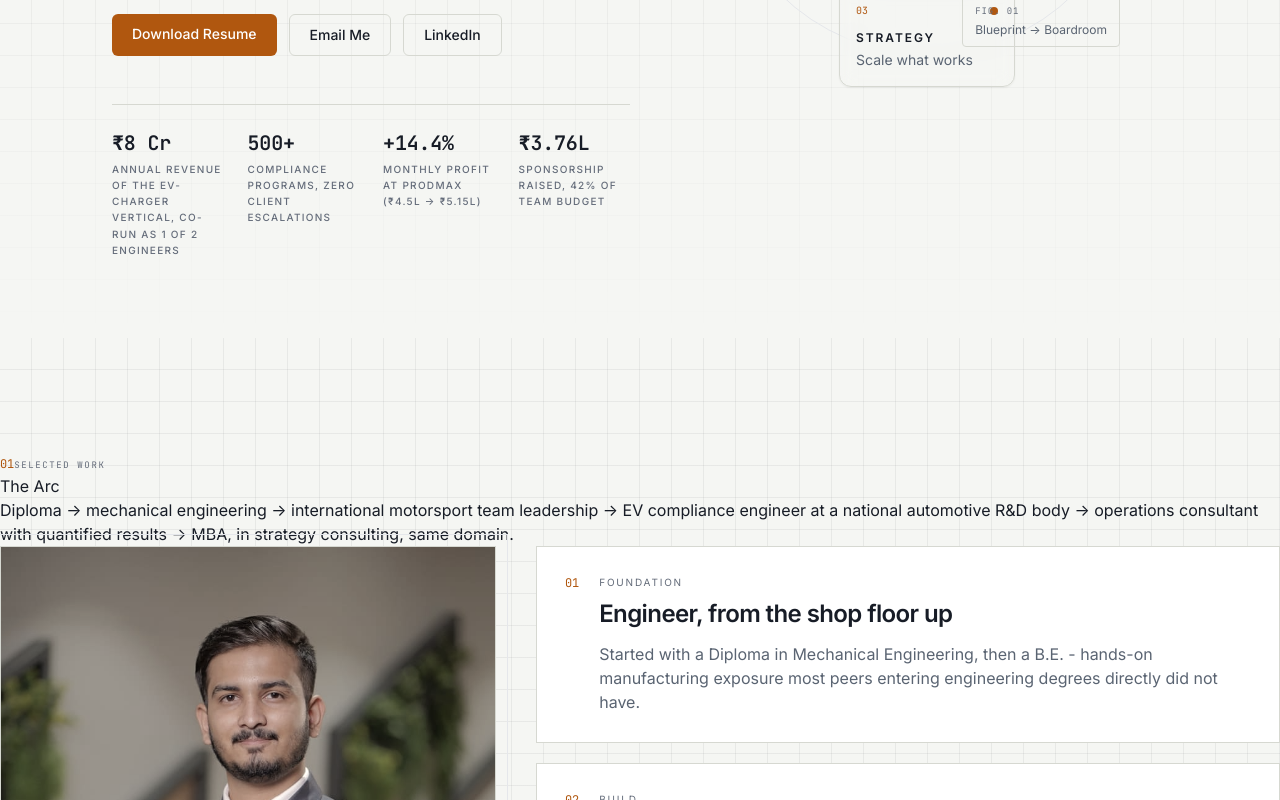
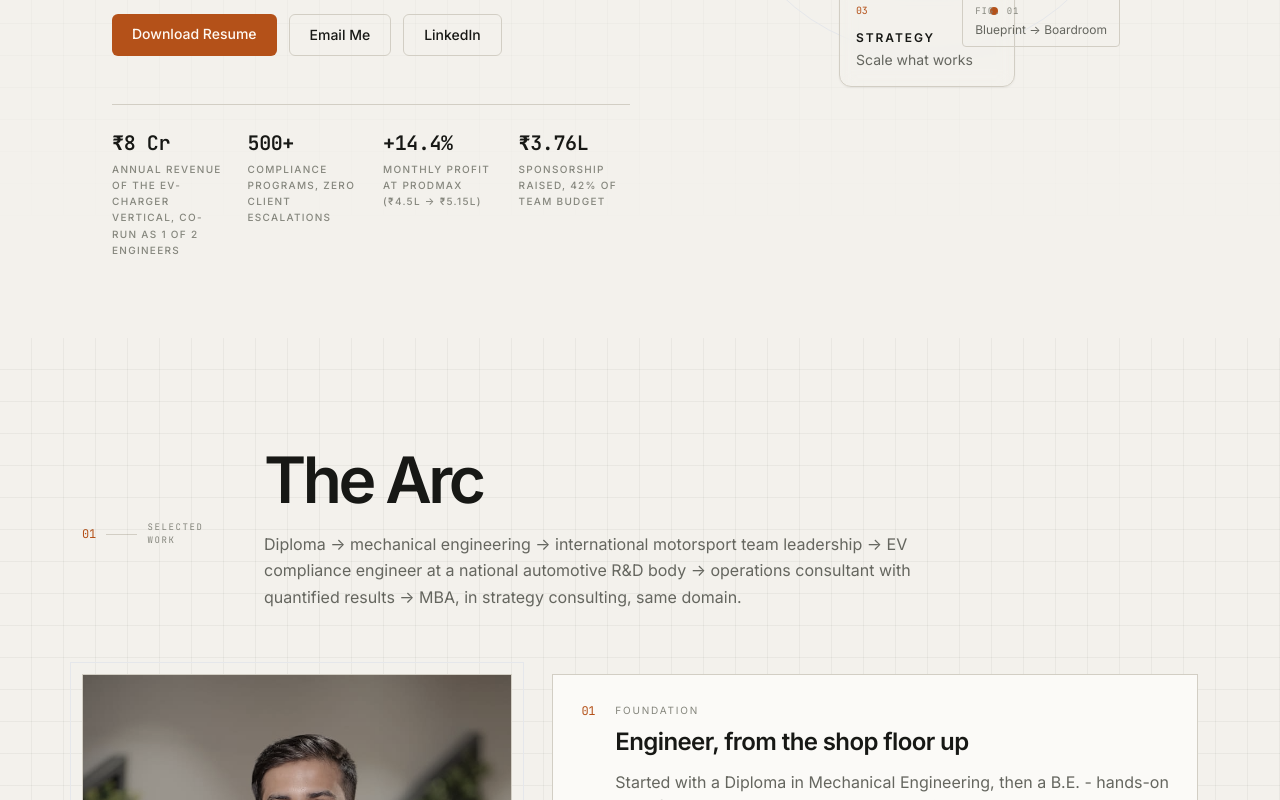
Before and after one commit to shantanuspatil2002-tech/shantanu-portfolio, a React (Vite) app: page / in a window 1280 px wide. Shown: the part 680-1480 px from the top of the page. Built offline with nearby package versions, Linux system fonts and the light colour scheme.

Commit message:
refine visual system, spacing, and alignment

```diff
--- a/src/index.css
+++ b/src/index.css
@@ -3,126 +3,40 @@
 @tailwind utilities;
 
 :root {
-  --c-bg: #f5f6f3;
-  --c-surface: #ffffff;
-  --c-surface-2: #eef0ea;
-  --c-line: #d6d8d1;
-  --c-ink: #171c26;
-  --c-muted: #5a6472;
-  --c-faint: #646c7a;
-  --c-accent: #b0570f;
-  --c-accent-ink: #ffffff;
-  --c-blueprint: rgba(23, 28, 38, 0.06);
-  color-scheme: light;
+  --c-bg:#f3f1ec; --c-surface:#fbfaf7; --c-surface-2:#e9e6df; --c-line:#d2cec4;
+  --c-ink:#171815; --c-muted:#65665f; --c-faint:#85867d; --c-accent:#b45119; --c-accent-ink:#fffaf4;
+  --c-blueprint:rgba(23,24,21,.045); color-scheme:light;
 }
+:root.dark { --c-bg:#111310; --c-surface:#191b17; --c-surface-2:#22251f; --c-line:#363a31; --c-ink:#f0eee8; --c-muted:#a7a89f; --c-faint:#777a70; --c-accent:#ef9557; --c-accent-ink:#21150d; --c-blueprint:rgba(240,238,232,.055); color-scheme:dark; }
+@media (prefers-color-scheme:dark) { :root:not(.light) { --c-bg:#111310; --c-surface:#191b17; --c-surface-2:#22251f; --c-line:#363a31; --c-ink:#f0eee8; --c-muted:#a7a89f; --c-faint:#777a70; --c-accent:#ef9557; --c-accent-ink:#21150d; --c-blueprint:rgba(240,238,232,.055); color-scheme:dark; } }
+:root.light { --c-bg:#f3f1ec; --c-surface:#fbfaf7; --c-surface-2:#e9e6df; --c-line:#d2cec4; --c-ink:#171815; --c-muted:#65665f; --c-faint:#85867d; --c-accent:#b45119; --c-accent-ink:#fffaf4; --c-blueprint:rgba(23,24,21,.045); color-scheme:light; }
 
-@media (prefers-color-scheme: dark) {
-  :root:not(.light) {
-    --c-bg: #0e1420;
-    --c-surface: #151d2b;
-    --c-surface-2: #1b2536;
-    --c-line: #2a3550;
-    --c-ink: #e8ebef;
-    --c-muted: #9aa5b4;
-    --c-faint: #7c8798;
-    --c-accent: #f2994a;
-    --c-accent-ink: #1a1204;
-    --c-blueprint: rgba(155, 178, 214, 0.08);
-    color-scheme: dark;
-  }
-}
-
-:root.dark {
-  --c-bg: #0e1420;
-  --c-surface: #151d2b;
-  --c-surface-2: #1b2536;
-  --c-line: #2a3550;
-  --c-ink: #e8ebef;
-  --c-muted: #9aa5b4;
-  --c-faint: #7c8798;
-  --c-accent: #f2994a;
-  --c-accent-ink: #1a1204;
-  --c-blueprint: rgba(155, 178, 214, 0.08);
-  color-scheme: dark;
-}
-
-:root.light {
-  --c-bg: #f5f6f3;
-  --c-surface: #ffffff;
-  --c-surface-2: #eef0ea;
-  --c-line: #d6d8d1;
-  --c-ink: #171c26;
-  --c-muted: #5a6472;
-  --c-faint: #646c7a;
-  --c-accent: #b0570f;
-  --c-accent-ink: #ffffff;
-  --c-blueprint: rgba(23, 28, 38, 0.06);
-  color-scheme: light;
-}
-
-html { scroll-behavior: smooth; scroll-padding-top: 5rem; }
-
-body {
-  margin: 0;
-  background-color: var(--c-bg);
-  color: var(--c-ink);
-  font-family: theme('fontFamily.sans');
-  -webkit-font-smoothing: antialiased;
-  text-rendering: optimizeLegibility;
-}
-
-@media (prefers-reduced-motion: reduce) {
-  html { scroll-behavior: auto; }
-  *, *::before, *::after {
-    animation-duration: 0.001ms !important;
-    animation-iteration-count: 1 !important;
-    transition-duration: 0.001ms !important;
-  }
-}
-
-:where(a, button, [tabindex]):focus-visible {
-  outline: 2px solid var(--c-accent);
-  outline-offset: 2px;
-  border-radius: 2px;
-}
+html { scroll-behavior:smooth; scroll-padding-top:5rem; }
+body { margin:0; background:var(--c-bg); color:var(--c-ink); font-family:theme('fontFamily.sans'); -webkit-font-smoothing:antialiased; text-rendering:optimizeLegibility; }
+button,a { -webkit-tap-highlight-color:transparent; }
+:where(a,button,[tabindex]):focus-visible { outline:2px solid var(--c-accent); outline-offset:3px; }
+@media (prefers-reduced-motion:reduce) { html{scroll-behavior:auto} *,*::before,*::after{animation-duration:.001ms!important;animation-iteration-count:1!important;transition-duration:.001ms!important} }
 
 @layer components {
-  .blueprint-grid {
-    background-image:
-      linear-gradient(var(--c-blueprint) 1px, transparent 1px),
-      linear-gradient(90deg, var(--c-blueprint) 1px, transparent 1px);
-    background-size: 32px 32px;
-    background-position: -1px -1px;
-  }
-
-  .blueprint-grid-fade {
-    -webkit-mask-image: linear-gradient(to bottom, #000 0%, #000 55%, transparent 100%);
-    mask-image: linear-gradient(to bottom, #000 0%, #000 55%, transparent 100%);
-  }
-
-  .stat {
-    font-family: theme('fontFamily.mono');
-    font-feature-settings: 'tnum' 1, 'zero' 1;
-    letter-spacing: -0.01em;
-  }
-
-  .section-pad { padding-top: 5rem; padding-bottom: 5rem; }
-  @media (min-width: 768px) {
-    .section-pad { padding-top: 7rem; padding-bottom: 7rem; }
-  }
-
-  .scale-bar {
-    height: 10px;
-    background-image:
-      linear-gradient(var(--c-line) 1px, transparent 1px),
-      repeating-linear-gradient(90deg, var(--c-line) 0 1px, transparent 1px 24px);
-    background-position: 0 0, 0 0;
-    background-size: 100% 1px, 100% 100%;
-    background-repeat: no-repeat, repeat-x;
-  }
-
-  .glass-panel {
-    background: color-mix(in srgb, var(--c-surface) 82%, transparent);
-    backdrop-filter: blur(14px);
-  }
+  .section-shell { width:100%; max-width:1180px; margin:0 auto; padding-left:32px; padding-right:32px; }
+  .section-pad { padding-top:112px; padding-bottom:112px; }
+  .blueprint-grid { background-image:linear-gradient(var(--c-blueprint) 1px,transparent 1px),linear-gradient(90deg,var(--c-blueprint) 1px,transparent 1px); background-size:32px 32px; background-position:-1px -1px; }
+  .blueprint-grid-fade { -webkit-mask-image:linear-gradient(to bottom,#000 0%,#000 45%,transparent 90%); mask-image:linear-gradient(to bottom,#000 0%,#000 45%,transparent 90%); }
+  .stat { font-family:theme('fontFamily.mono'); font-feature-settings:'tnum' 1,'zero' 1; letter-spacing:-.02em; }
+  .section-heading { display:grid; grid-template-columns:150px 1fr; gap:32px; margin-bottom:64px; }
+  .section-heading__index { display:flex; align-items:center; gap:10px; padding-top:8px; }
+  .section-heading__rule { height:1px; width:34px; background:var(--c-line); }
+  .section-heading__body h2 { margin:0; font-size:clamp(2.4rem,5vw,4.5rem); line-height:.95; letter-spacing:-.055em; font-weight:600; }
+  .section-heading__body p { max-width:650px; margin:20px 0 0; font-size:1rem; line-height:1.65; color:var(--c-muted); }
+  .scale-bar { height:12px; background-image:linear-gradient(var(--c-line) 1px,transparent 1px),repeating-linear-gradient(90deg,var(--c-line) 0 1px,transparent 1px 24px); background-position:0 0,0 0; background-size:100% 1px,100% 100%; background-repeat:no-repeat,repeat-x; }
+  .glass-panel { background:color-mix(in srgb,var(--c-surface) 82%,transparent); backdrop-filter:blur(14px); }
+  .image-frame { position:relative; overflow:hidden; background:var(--c-surface-2); }
+  .image-frame::after { content:''; position:absolute; inset:12px; border:1px solid rgba(255,255,255,.24); pointer-events:none; }
 }
+@media (max-width:767px) {
+  .section-shell { padding-left:20px; padding-right:20px; }
+  .section-pad { padding-top:80px; padding-bottom:80px; }
+  .section-heading { grid-template-columns:1fr; gap:12px; margin-bottom:40px; }
+  .section-heading__index { padding-top:0; }
+  .section-heading__body h2 { font-size:3rem; }
+}
```
